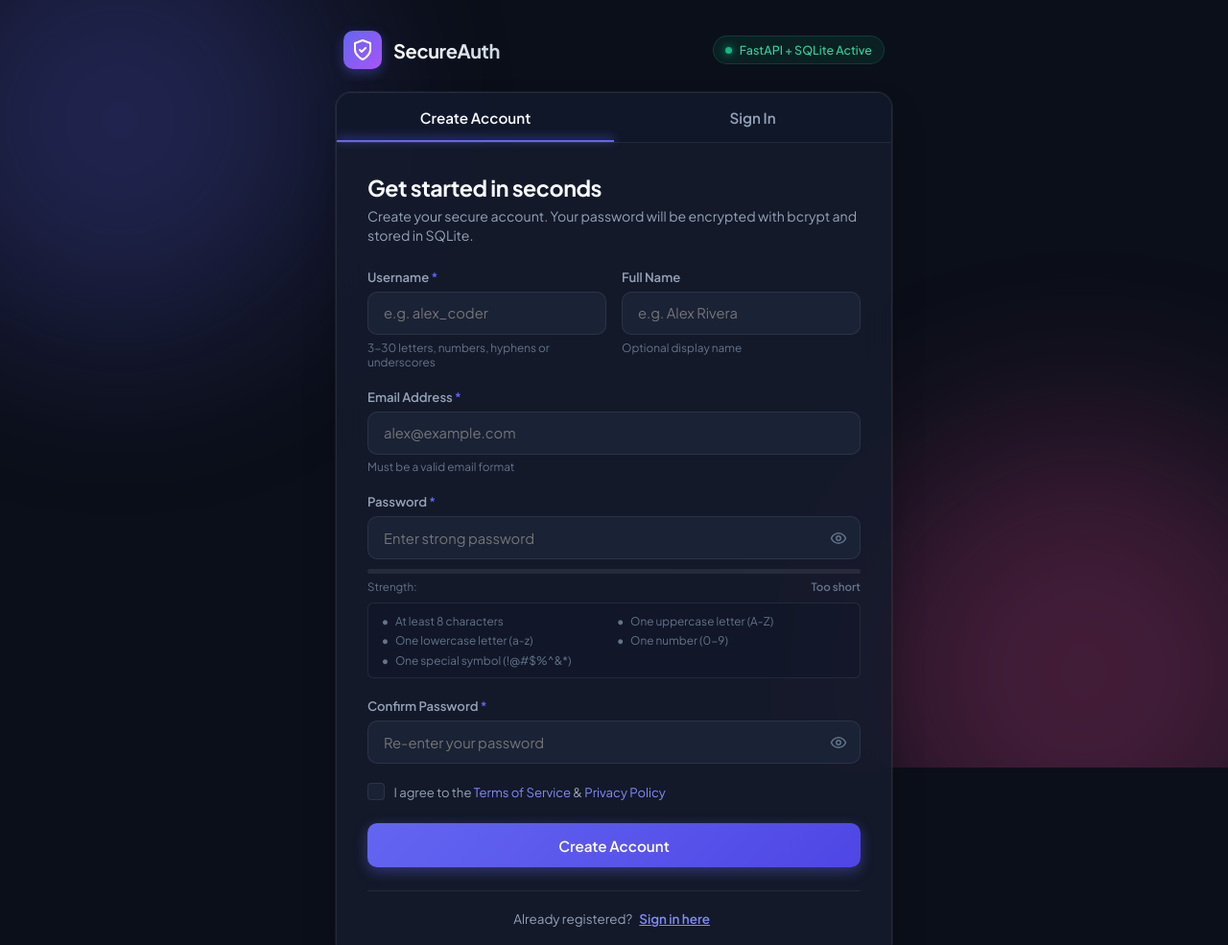
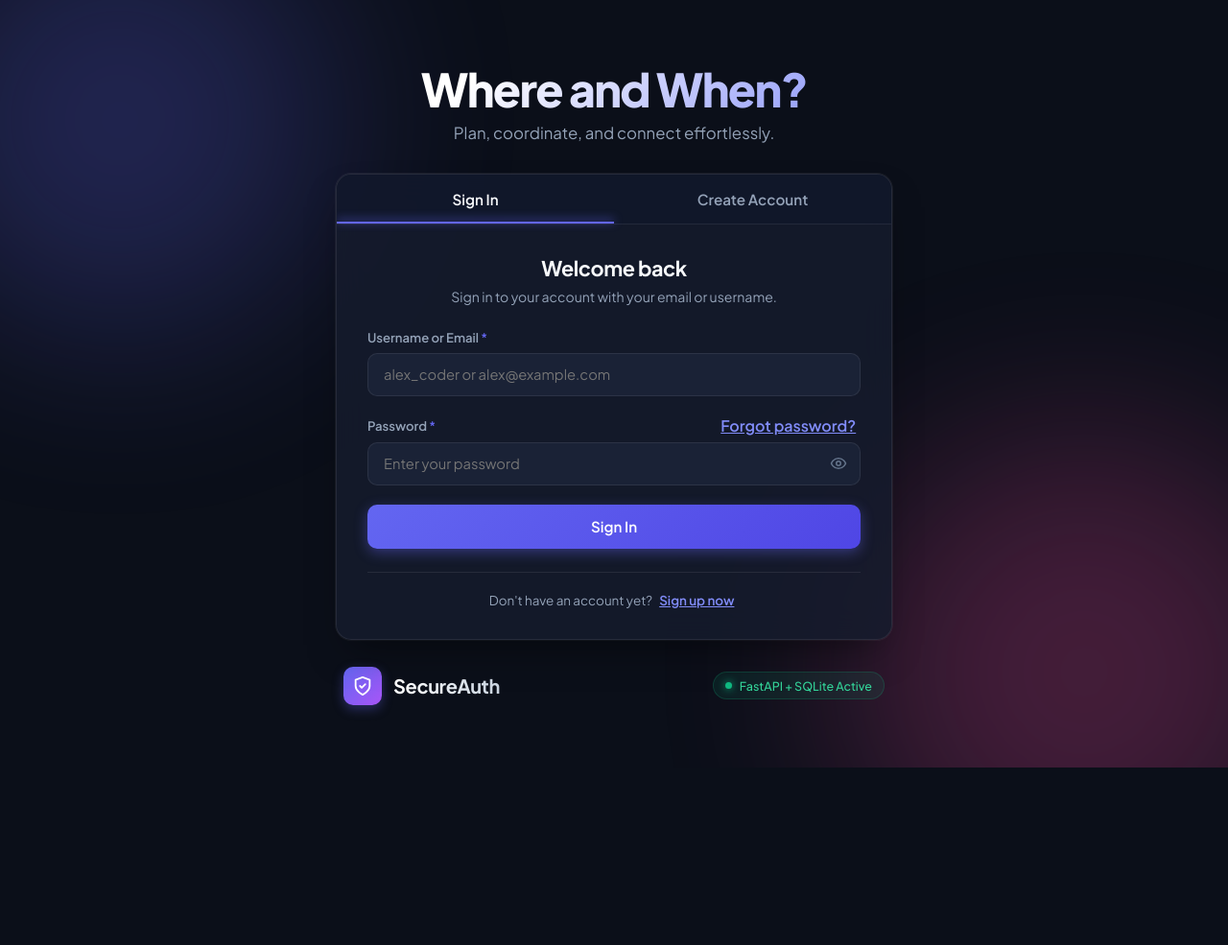
Before and after one commit to Comp-380/Where-When, a plain HTML site: page frontend/index.html in a window 1280 px wide. Shown: the top 985 px of the page at 96% size. After the commit the page ends 800 px from the top, so only its background shows below. Drawn offline with Linux system fonts and the light colour scheme; files that its build step writes are made by us from their sources.

Commit message:
Added title and small updates to card

```diff
--- a/frontend/css/style.css
+++ b/frontend/css/style.css
@@ -87,61 +87,17 @@ body {
   z-index: 1;
 }
 
-/* Header */
-.app-header {
-  display: flex;
-  align-items: center;
-  justify-content: space-between;
+/* Standalone Title positioned above the card container */
+.portal-main-title {
+  font-size: 2.15rem;
+  font-weight: 800;
+  letter-spacing: -0.035em;
+  text-align: center;
   margin-bottom: 1.5rem;
-  padding: 0 0.5rem;
-}
-
-.brand {
-  display: flex;
-  align-items: center;
-  gap: 0.75rem;
-}
-
-.brand-icon {
-  background: linear-gradient(135deg, #6366f1, #a855f7);
-  width: 40px;
-  height: 40px;
-  border-radius: var(--radius-md);
-  display: flex;
-  align-items: center;
-  justify-content: center;
-  color: #fff;
-  box-shadow: 0 4px 12px rgba(99, 102, 241, 0.35);
-}
-
-.brand-name {
-  font-size: 1.25rem;
-  font-weight: 700;
-  letter-spacing: -0.02em;
-  background: linear-gradient(to right, #ffffff, #cbd5e1);
+  background: linear-gradient(135deg, #ffffff 40%, #a5b4fc 100%);
   -webkit-background-clip: text;
   -webkit-text-fill-color: transparent;
-}
-
-.system-status {
-  display: flex;
-  align-items: center;
-  gap: 0.5rem;
-  background: rgba(16, 185, 129, 0.1);
-  border: 1px solid rgba(16, 185, 129, 0.2);
-  padding: 0.35rem 0.75rem;
-  border-radius: 9999px;
-  font-size: 0.78rem;
-  font-weight: 500;
-  color: #34d399;
-}
-
-.status-indicator {
-  width: 7px;
-  height: 7px;
-  background-color: #10b981;
-  border-radius: 50%;
-  box-shadow: 0 0 8px #10b981;
+  filter: drop-shadow(0 2px 10px rgba(99, 102, 241, 0.2));
 }
 
 /* Auth Card */
@@ -214,10 +170,11 @@ body {
 
 .panel-header {
   margin-bottom: 1.5rem;
+  text-align: center;
 }
 
 .panel-header h2 {
-  font-size: 1.45rem;
+  font-size: 1.35rem;
   font-weight: 700;
   letter-spacing: -0.02em;
   margin-bottom: 0.4rem;
@@ -422,10 +379,6 @@ body {
 .req-bullet {
   font-size: 0.75rem;
   font-weight: 700;
-}
-
-.req-item.met .req-bullet {
-  content: '✓';
 }
 
 /* Terms Checkbox */
@@ -830,6 +783,63 @@ body {
   color: var(--text-muted);
 }
 
+/* Relocated Footer (SecureAuth & FastAPI Status below fields/cards) */
+.app-footer {
+  display: flex;
+  align-items: center;
+  justify-content: space-between;
+  margin-top: 1.5rem;
+  padding: 0 0.5rem;
+}
+
+.brand {
+  display: flex;
+  align-items: center;
+  gap: 0.75rem;
+}
+
+.brand-icon {
+  background: linear-gradient(135deg, #6366f1, #a855f7);
+  width: 40px;
+  height: 40px;
+  border-radius: var(--radius-md);
+  display: flex;
+  align-items: center;
+  justify-content: center;
+  color: #fff;
+  box-shadow: 0 4px 12px rgba(99, 102, 241, 0.35);
+}
+
+.brand-name {
+  font-size: 1.25rem;
+  font-weight: 700;
+  letter-spacing: -0.02em;
+  background: linear-gradient(to right, #ffffff, #cbd5e1);
+  -webkit-background-clip: text;
+  -webkit-text-fill-color: transparent;
+}
+
+.system-status {
+  display: flex;
+  align-items: center;
+  gap: 0.5rem;
+  background: rgba(16, 185, 129, 0.1);
+  border: 1px solid rgba(16, 185, 129, 0.2);
+  padding: 0.35rem 0.75rem;
+  border-radius: 9999px;
+  font-size: 0.78rem;
+  font-weight: 500;
+  color: #34d399;
+}
+
+.status-indicator {
+  width: 7px;
+  height: 7px;
+  background-color: #10b981;
+  border-radius: 50%;
+  box-shadow: 0 0 8px #10b981;
+}
+
 /* Toast Notifications */
 .toast-container {
   position: fixed;
--- a/frontend/index.html
+++ b/frontend/index.html
@@ -3,11 +3,36 @@
 <head>
   <meta charset="UTF-8">
   <meta name="viewport" content="width=device-width, initial-scale=1.0">
-  <title>Account Portal - Sign Up & Sign In</title>
+  <title>Where and When? - Portal</title>
   <link rel="stylesheet" href="/static/css/style.css">
   <link rel="preconnect" href="https://fonts.googleapis.com">
   <link rel="preconnect" href="https://fonts.gstatic.com" crossorigin>
-  <link href="https://fonts.googleapis.com/css2?family=Plus+Jakarta+Sans:wght@400;500;600;700&display=swap" rel="stylesheet">
+  <link href="https://fonts.googleapis.com/css2?family=Plus+Jakarta+Sans:wght@400;500;600;700;800&display=swap" rel="stylesheet">
+  <style>
+    .portal-hero-title h1 {
+      font-size: 3rem;
+      font-weight: 800;
+      letter-spacing: -0.035em;
+      line-height: 1.15;
+      background: linear-gradient(135deg, #ffffff 25%, #818cf8 100%);
+      -webkit-background-clip: text;
+      -webkit-text-fill-color: transparent;
+      margin: 0 0 0.5rem 0;
+    }
+    @media (max-width: 480px) {
+      .portal-hero-title h1 {
+        font-size: 2.35rem;
+      }
+    }
+    .app-footer-bar {
+      display: flex;
+      align-items: center;
+      justify-content: space-between;
+      margin-top: 1.75rem;
+      padding: 0 0.5rem;
+      width: 100%;
+    }
+  </style>
 </head>
 <body>
   <div class="background-decorations">
@@ -16,22 +41,11 @@
   </div>
 
   <div class="app-container">
-    <!-- Header -->
-    <header class="app-header">
-      <div class="brand">
-        <div class="brand-icon">
-          <svg width="24" height="24" viewBox="0 0 24 24" fill="none" stroke="currentColor" stroke-width="2" stroke-linecap="round" stroke-linejoin="round">
-            <path d="M12 22s8-4 8-10V5l-8-3-8 3v7c0 6 8 10 8 10z"/>
-            <path d="m9 12 2 2 4-4"/>
-          </svg>
-        </div>
-        <span class="brand-name">SecureAuth</span>
-      </div>
-      <div class="system-status">
-        <span class="status-indicator"></span>
-        <span class="status-text">FastAPI + SQLite Active</span>
-      </div>
-    </header>
+    <!-- Main Title Heading -->
+    <div class="portal-hero-title" style="text-align: center; margin-bottom: 2rem;">
+      <h1>Where and When?</h1>
+      <p style="color: var(--text-secondary); font-size: 1.05rem; margin: 0;">Plan, coordinate, and connect effortlessly.</p>
+    </div>
 
     <!-- Notification Toast System -->
     <div id="toast-container" class="toast-container"></div>
@@ -40,21 +54,89 @@
     <main id="auth-section" class="auth-card">
       <!-- Tab Navigation -->
       <div class="tabs-nav" role="tablist">
-        <button id="tab-signup-btn" class="tab-btn active" role="tab" aria-selected="true">
+        <button id="tab-login-btn" class="tab-btn active" role="tab" aria-selected="true">
+          Sign In
+        </button>
+        <button id="tab-signup-btn" class="tab-btn" role="tab" aria-selected="false">
           Create Account
-        </button>
-        <button id="tab-login-btn" class="tab-btn" role="tab" aria-selected="false">
-          Sign In
         </button>
       </div>
 
+      <!-- LOGIN VIEW (Default) -->
+      <section id="login-view" class="view-panel active">
+        <div class="panel-header">
+          <h2>Welcome back</h2>
+          <p>Sign in to your account with your email or username.</p>
+        </div>
+        <form id="login-form" novalidate>
+          <div class="form-group">
+            <label for="li-identifier">Username or Email <span class="req">*</span></label>
+            <div class="input-wrapper">
+              <input
+                type="text"
+                id="li-identifier"
+                name="identifier"
+                placeholder="alex_coder or alex@example.com"
+                autocomplete="username"
+                required
+              >
+            </div>
+          </div>
+
+          <div class="form-group">
+            <div class="label-row">
+              <label for="li-password">Password <span class="req">*</span></label>
+              <button type="button" class="link-btn link-forgot" id="btn-forgot-password">Forgot password?</button>
+            </div>
+            <div class="input-wrapper">
+              <input
+                type="password"
+                id="li-password"
+                name="password"
+                placeholder="Enter your password"
+                autocomplete="current-password"
+                required
+              >
+              <button type="button" class="toggle-password" data-target="li-password" aria-label="Toggle password visibility">
+                <svg class="eye-open" width="18" height="18" viewBox="0 0 24 24" fill="none" stroke="currentColor" stroke-width="2" stroke-linecap="round" stroke-linejoin="round">
+                  <path d="M2 12s3-7 10-7 10 7 10 7-3 7-10 7-10-7-10-7Z"/>
+                  <circle cx="12" cy="12" r="3"/>
+                </svg>
+                <svg class="eye-closed hidden" width="18" height="18" viewBox="0 0 24 24" fill="none" stroke="currentColor" stroke-width="2" stroke-linecap="round" stroke-linejoin="round">
+                  <path d="m15 18-.722-3.25"/>
+                  <path d="M2 8a10.645 10.645 0 0 0 20 0"/>
+                  <path d="m20 15-1.726-2.05"/>
+                  <path d="m4 15 1.726-2.05"/>
+                  <path d="m9 18 .722-3.25"/>
+                </svg>
+              </button>
+            </div>
+          </div>
+
+          <button type="submit" id="btn-login" class="btn-primary">
+            <span class="btn-text">Sign In</span>
+            <div class="spinner hidden"></div>
+          </button>
+
+          <!-- Resend Verification Link -->
+          <div id="resend-section" class="panel-footer hidden" style="margin-top: 1rem; padding-top: 0.75rem; border-top: 1px dashed var(--border-color);">
+            <span>Need a new verification link?</span>
+            <button type="button" class="link-btn" id="btn-resend-verification">Resend Email</button>
+          </div>
+        </form>
+
+        <div class="panel-footer">
+          <span>Don't have an account yet?</span>
+          <button type="button" class="link-btn" id="link-to-signup">Sign up now</button>
+        </div>
+      </section>
+
       <!-- SIGNUP VIEW -->
-      <section id="signup-view" class="view-panel active">
+      <section id="signup-view" class="view-panel">
         <div class="panel-header">
           <h2>Get started in seconds</h2>
           <p>Create your secure account. Your password will be encrypted with bcrypt and stored in SQLite.</p>
         </div>
-
         <form id="signup-form" novalidate>
           <div class="form-row">
             <div class="form-group">
@@ -209,83 +291,12 @@
         </div>
       </section>
 
-      <!-- LOGIN VIEW -->
-      <section id="login-view" class="view-panel">
-        <div class="panel-header">
-          <h2>Welcome back</h2>
-          <p>Sign in to your account with your email or username.</p>
-        </div>
-
-        <form id="login-form" novalidate>
-          <div class="form-group">
-            <label for="li-identifier">Username or Email <span class="req">*</span></label>
-            <div class="input-wrapper">
-              <input
-                type="text"
-                id="li-identifier"
-                name="identifier"
-                placeholder="alex_coder or alex@example.com"
-                autocomplete="username"
-                required
-              >
-            </div>
-          </div>
-
-          <div class="form-group">
-            <div class="label-row">
-              <label for="li-password">Password <span class="req">*</span></label>
-              <button type="button" class="link-btn link-forgot" id="btn-forgot-password">Forgot password?</button>
-            </div>
-            <div class="input-wrapper">
-              <input
-                type="password"
-                id="li-password"
-                name="password"
-                placeholder="Enter your password"
-                autocomplete="current-password"
-                required
-              >
-              <button type="button" class="toggle-password" data-target="li-password" aria-label="Toggle password visibility">
-                <svg class="eye-open" width="18" height="18" viewBox="0 0 24 24" fill="none" stroke="currentColor" stroke-width="2" stroke-linecap="round" stroke-linejoin="round">
-                  <path d="M2 12s3-7 10-7 10 7 10 7-3 7-10 7-10-7-10-7Z"/>
-                  <circle cx="12" cy="12" r="3"/>
-                </svg>
-                <svg class="eye-closed hidden" width="18" height="18" viewBox="0 0 24 24" fill="none" stroke="currentColor" stroke-width="2" stroke-linecap="round" stroke-linejoin="round">
-                  <path d="m15 18-.722-3.25"/>
-                  <path d="M2 8a10.645 10.645 0 0 0 20 0"/>
-                  <path d="m20 15-1.726-2.05"/>
-                  <path d="m4 15 1.726-2.05"/>
-                  <path d="m9 18 .722-3.25"/>
-                </svg>
-              </button>
-            </div>
-          </div>
-
-          <button type="submit" id="btn-login" class="btn-primary">
-            <span class="btn-text">Sign In</span>
-            <div class="spinner hidden"></div>
-          </button>
-
-          <!-- Resend Verification Link -->
-          <div id="resend-section" class="panel-footer hidden" style="margin-top: 1rem; padding-top: 0.75rem; border-top: 1px dashed var(--border-color);">
-            <span>Need a new verification link?</span>
-            <button type="button" class="link-btn" id="btn-resend-verification">Resend Email</button>
-          </div>
-        </form>
-
-        <div class="panel-footer">
-          <span>Don't have an account yet?</span>
-          <button type="button" class="link-btn" id="link-to-signup">Sign up now</button>
-        </div>
-      </section>
-
       <!-- FORGOT PASSWORD VIEW -->
       <section id="forgot-view" class="view-panel">
         <div class="panel-header">
           <h2>Reset password</h2>
           <p>Enter your registered email address and we'll send you instructions to reset your password.</p>
         </div>
-
         <form id="forgot-form" novalidate>
           <div class="form-group">
             <label for="fp-email">Email Address <span class="req">*</span></label>
@@ -321,10 +332,8 @@
           <h2>Set new password</h2>
           <p>Choose a strong new password for your account.</p>
         </div>
-
         <form id="reset-form" novalidate>
           <input type="hidden" id="rp-token" name="token">
-
           <div class="form-group">
             <label for="rp-password">New Password <span class="req">*</span></label>
             <div class="input-wrapper">
@@ -561,8 +570,25 @@
         </div>
       </div>
     </main>
+
+    <!-- App Bottom Bar (Positioned below both Auth Card & Dashboard Card) -->
+    <footer class="app-footer-bar">
+      <div class="brand">
+        <div class="brand-icon">
+          <svg width="22" height="22" viewBox="0 0 24 24" fill="none" stroke="currentColor" stroke-width="2" stroke-linecap="round" stroke-linejoin="round">
+            <path d="M12 22s8-4 8-10V5l-8-3-8 3v7c0 6 8 10 8 10z"/>
+            <path d="m9 12 2 2 4-4"/>
+          </svg>
+        </div>
+        <span class="brand-name">SecureAuth</span>
+      </div>
+      <div class="system-status">
+        <span class="status-indicator"></span>
+        <span class="status-text">FastAPI + SQLite Active</span>
+      </div>
+    </footer>
   </div>
 
-  <script src="/static/js/app.js?v=20261006-reset"></script>
+  <script src="/static/js/app.js?v=20261013-login-default"></script>
 </body>
 </html>
```
Also changed, not shown: frontend/js/app.js (+28 -12 lines).
